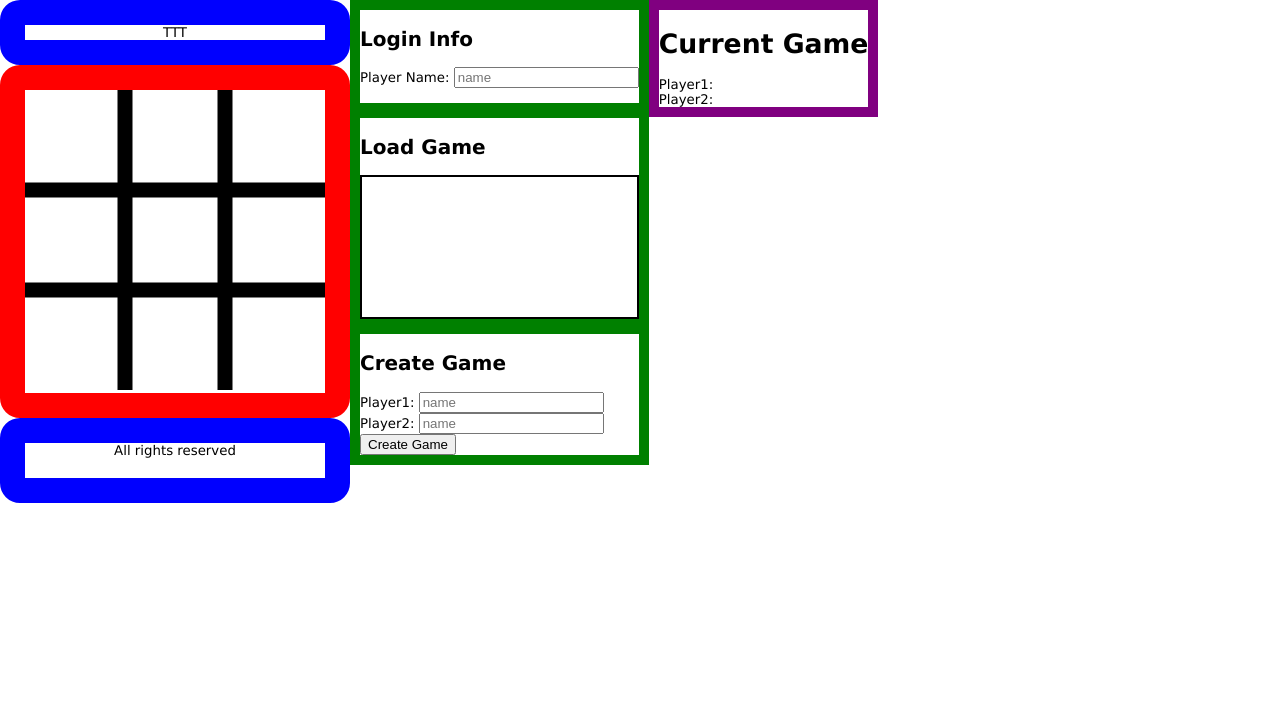
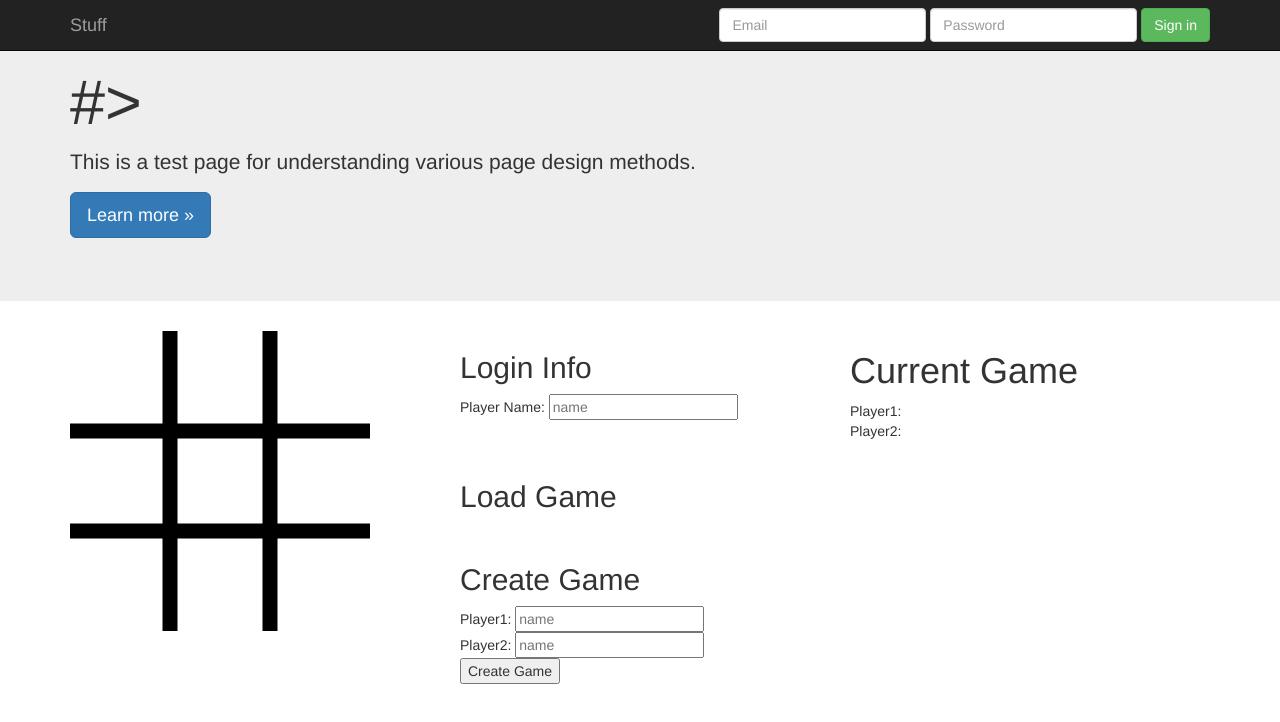
Before and after one commit to bnekolny/explorers-of-compton, a website: page tictactoe.html in a window 1280 px wide. Drawn offline with nearby package versions, Linux system fonts and the light colour scheme; no server answers.

Commit message:
adding bootstrap formatting

```diff
--- a/javascripts/tictactoe/main.js
+++ b/javascripts/tictactoe/main.js
@@ -179,11 +179,13 @@ $(document).ready(function(){
   // Process a mouse click
   var calcClick = function(mousePos){
 
+    var mousePos = getMousePos(canvasElement.get(0), mousePos);
+
     if(winnerFound == 0){
       var row=0;
       var col=0;
-      var adjX = mousePos.x - h.offsetLeft;
-      var adjY = mousePos.y - h.offsetTop;
+      var adjX = mousePos.x;
+      var adjY = mousePos.y;
       // Draw mouse over box
       if((adjX < h.width/3)){
         col =0;
--- a/tictactoe.html
+++ b/tictactoe.html
@@ -2,21 +2,67 @@
 <html>
   <head>
     <title>tictactoe</title>
-    <link href="stylesheets/tictactoe.css" media="all" rel="stylesheet" type="text/css"/>
+
     <script language="javascript" src="http://ajax.googleapis.com/ajax/libs/jquery/1.11.1/jquery.min.js" type="text/javascript"></script>
 	<script language="javascript" src="javascripts/tictactoe/main.js" type="text/javascript"></script>
 	<script language="javascript" src="javascripts/tictactoe/dbfunc.js" type="text/javascript"></script>
+    <!-- Latest compiled and minified JavaScript -->
+	<script src="http://maxcdn.bootstrapcdn.com/bootstrap/3.2.0/js/bootstrap.min.js"></script>
+
+    <!-- <link href="stylesheets/tictactoe.css" media="all" rel="stylesheet" type="text/css"/> -->
+
+    <!-- Latest compiled and minified CSS -->
+	<link rel="stylesheet" href="http://maxcdn.bootstrapcdn.com/bootstrap/3.2.0/css/bootstrap.min.css">
+
 
   </head>
   <body>
-	<div id="screen">
-    	<div id="header">TTT</div>
+
+
+    <div class="navbar navbar-inverse navbar-fixed-top" role="navigation">
+      <div class="container">
+        <div class="navbar-header">
+          <button type="button" class="navbar-toggle" data-toggle="collapse" data-target=".navbar-collapse">
+            <span class="sr-only">Toggle navigation</span>
+            <span class="icon-bar"></span>
+            <span class="icon-bar"></span>
+            <span class="icon-bar"></span>
+          </button>
+          <a class="navbar-brand" href="#">Stuff</a>
+        </div>
+        <div class="navbar-collapse collapse">
+          <form class="navbar-form navbar-right" role="form">
+            <div class="form-group">
+              <input type="text" placeholder="Email" class="form-control">
+            </div>
+            <div class="form-group">
+              <input type="password" placeholder="Password" class="form-control">
+            </div>
+            <button type="submit" class="btn btn-success">Sign in</button>
+          </form>
+        </div><!--/.navbar-collapse -->
+      </div>
+    </div>
+
+
+    <!-- Main jumbotron for a primary marketing message or call to action -->
+    <div class="jumbotron">
+      <div class="container">
+        <h1>#></h1>
+        <p>This is a test page for understanding various page design methods.</p>
+        <p><a class="btn btn-primary btn-lg" role="button">Learn more &raquo;</a></p>
+      </div>
+    </div>
+
+    <div class="container">
+    	<div class="row">
+			<div class="col-md-4" id="screen">
 				<div id="gui"></div>
-		<div id="footer">All rights reserved</div>
-		<img id='x' src='images/x.png'/>
-		<img id='o' src='images/o.png'/>
+				<!-- <div id="footer">All rights reserved</div> -->
+				<img id='x' src='images/x.png'  style="display: none;" />
+				<img id='o' src='images/o.png'  style="display: none;" />
 			</div>
-	<div id="dbdiv">
+			<div class="col-md-4" id="dbdiv">
 				<div id="login">
 					<!-- Initially this will just be a text field, but eventually could be a login -->
 					<h2>Login Info</h2>
@@ -46,8 +92,15 @@
 					</form>
 				</div>
 			</div>
-	<div id="gameInformation">
+			<div class="col-md-4" id="gameInformation">
 				<H1>Current Game</H1>
 			</div>
+		</div>
+	</div>
+
+
+
+
+
   </body>
 </html>
```
Also changed, not shown: index.html (+19 -9 lines), fonts/glyphicons-halflings-regular.ttf (added), fonts/glyphicons-halflings-regular.woff (added), 2 other files. Lines whose indentation alone changed are shown as unchanged.
